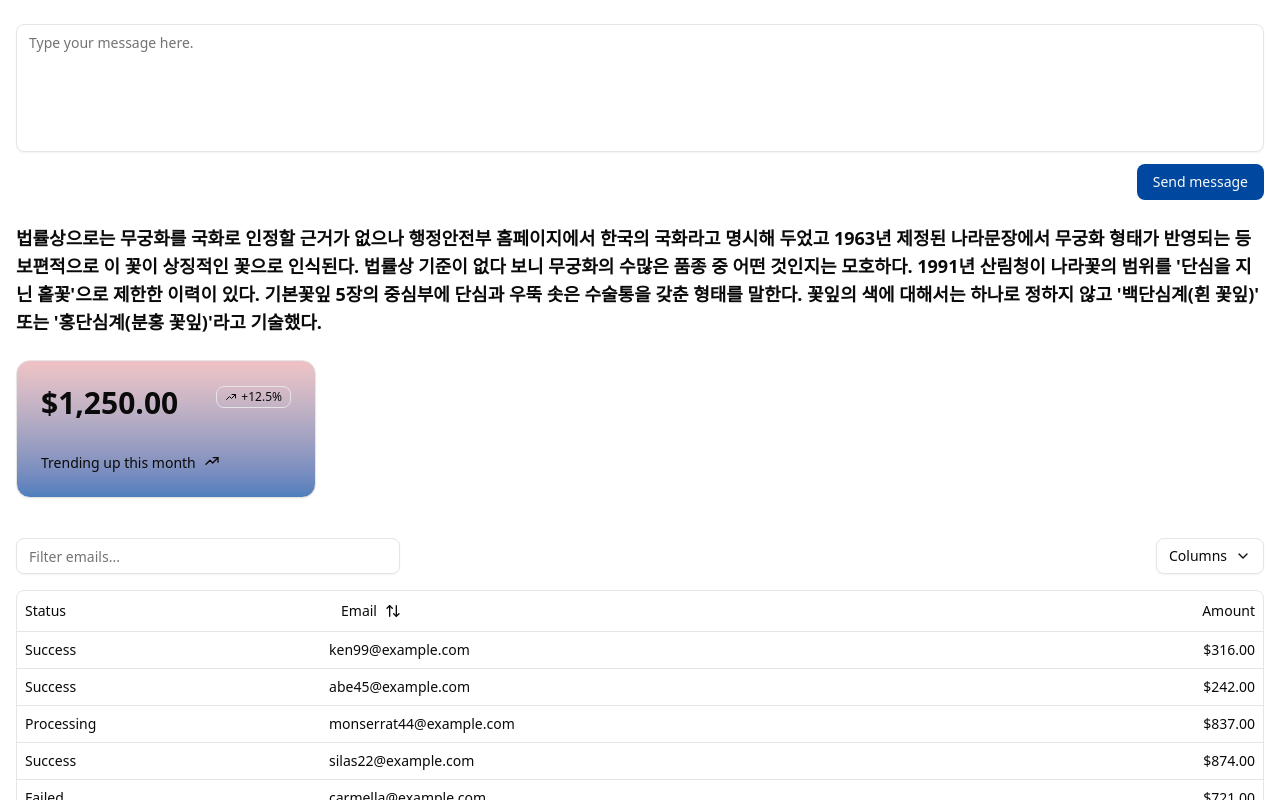
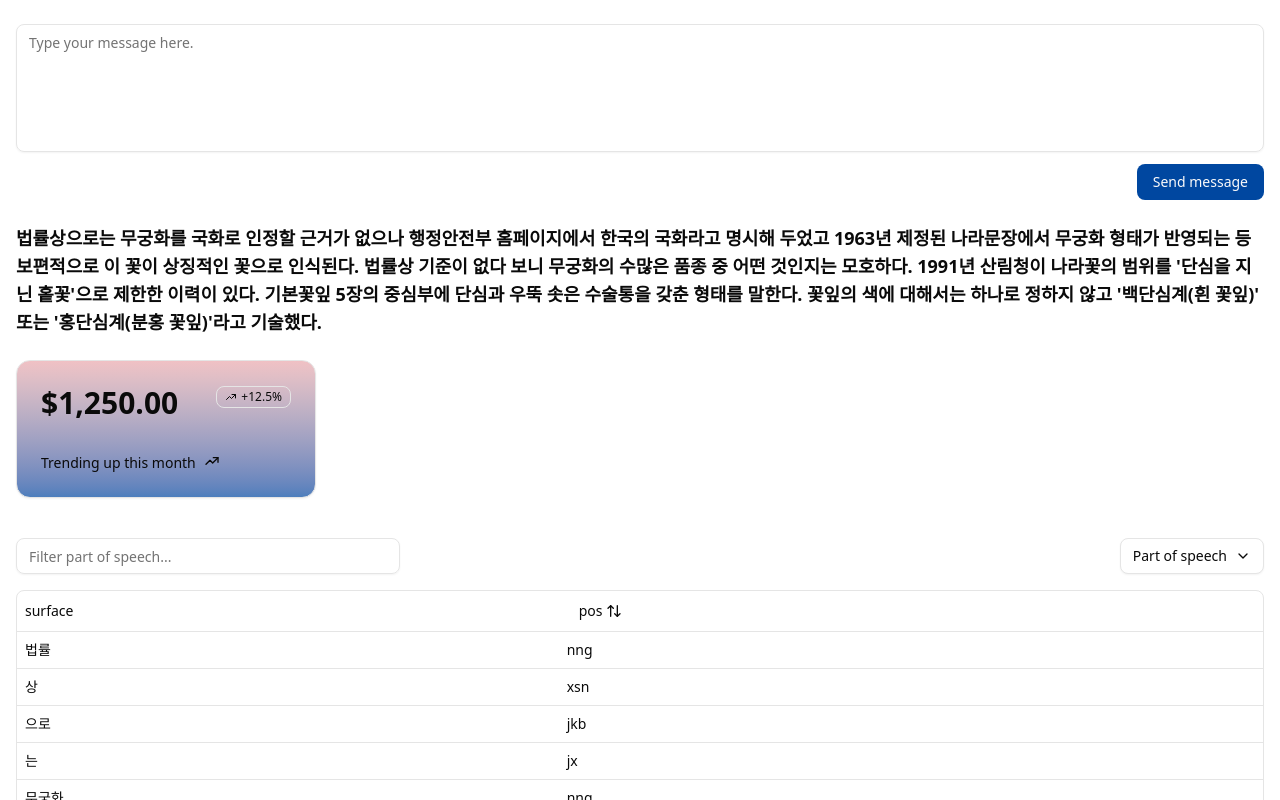
Before and after one commit to yakovglee/handoum, a React (Vite) app: page / in a window 1280 px wide. Shown: the top 800 px of the page. Built offline with nearby package versions, Linux system fonts and the light colour scheme.

Commit message:
add table w filtering by pos

```diff
--- a/src/App.tsx
+++ b/src/App.tsx
@@ -2,6 +2,7 @@ import { SectionCards } from "./components/section-cards";
 import { DataTableDemo } from "./components/table";
 import { TextareaWithButton } from "./components/text-area";
 import { TypographyLarge } from "./components/typography";
+import { data } from "./utils/response";
 
 function App() {
   return (
@@ -21,9 +22,10 @@ function App() {
           </TypographyLarge>
 
           <SectionCards />
-          <DataTableDemo />
+
+          <DataTableDemo data={data} />
         </div>
-      </div>ß
+      </div>
     </div>
   );
 }
--- a/src/components/table.tsx
+++ b/src/components/table.tsx
@@ -29,88 +29,42 @@ import {
   TableHeader,
   TableRow,
 } from "@/components/ui/table";
+import type { Data } from "@/utils/types";
 
-const data: Payment[] = [
+const columns: ColumnDef<Data>[] = [
   {
-    id: "m5gr84i9",
-    amount: 316,
-    status: "success",
-    email: "ken99@example.com",
+    id: "surface",
+    accessorFn: (row) => row.word.surface,
+    header: "surface",
+    cell: ({ getValue }) => (
+      <div className="capitalize">{String(getValue())}</div>
+    ),
+    enableSorting: false,
   },
   {
-    id: "3u1reuv4",
-    amount: 242,
-    status: "success",
-    email: "Abe45@example.com",
-  },
-  {
-    id: "derv1ws0",
-    amount: 837,
-    status: "processing",
-    email: "Monserrat44@example.com",
-  },
-  {
-    id: "5kma53ae",
-    amount: 874,
-    status: "success",
-    email: "Silas22@example.com",
-  },
-  {
-    id: "bhqecj4p",
-    amount: 721,
-    status: "failed",
-    email: "carmella@example.com",
+    id: "pos",
+    accessorFn: (row) => row.word.pos,
+    header: ({ column }) => (
+      <Button
+        variant="ghost"
+        onClick={() => column.toggleSorting(column.getIsSorted() === "asc")}
+        className="gap-1"
+      >
+        pos
+        <ArrowUpDown className="h-4 w-4" />
+      </Button>
+    ),
+    cell: ({ getValue }) => (
+      <div className="lowercase">{String(getValue())}</div>
+    ),
   },
 ];
 
-export type Payment = {
-  id: string;
-  amount: number;
-  status: "pending" | "processing" | "success" | "failed";
-  email: string;
-};
+interface DataTableDemoProps {
+  data: Data[];
+}
 
-export const columns: ColumnDef<Payment>[] = [
-  {
-    accessorKey: "status",
-    header: "Status",
-    cell: ({ row }) => (
-      <div className="capitalize">{row.getValue("status")}</div>
-    ),
-  },
-  {
-    accessorKey: "email",
-    header: ({ column }) => {
-      return (
-        <Button
-          variant="ghost"
-          onClick={() => column.toggleSorting(column.getIsSorted() === "asc")}
-        >
-          Email
-          <ArrowUpDown />
-        </Button>
-      );
-    },
-    cell: ({ row }) => <div className="lowercase">{row.getValue("email")}</div>,
-  },
-  {
-    accessorKey: "amount",
-    header: () => <div className="text-right">Amount</div>,
-    cell: ({ row }) => {
-      const amount = parseFloat(row.getValue("amount"));
-
-      // Format the amount as a dollar amount
-      const formatted = new Intl.NumberFormat("en-US", {
-        style: "currency",
-        currency: "USD",
-      }).format(amount);
-
-      return <div className="text-right font-medium">{formatted}</div>;
-    },
-  },
-];
-
-export function DataTableDemo() {
+export function DataTableDemo({ data }: DataTableDemoProps) {
   const [sorting, setSorting] = React.useState<SortingState>([]);
   const [columnFilters, setColumnFilters] = React.useState<ColumnFiltersState>(
     []
@@ -138,38 +92,41 @@ export function DataTableDemo() {
     },
   });
 
+  const uniquePosValues = React.useMemo(() => {
+    const all = new Set<string>();
+    data.forEach((d) => all.add(d.word.pos));
+    return Array.from(all);
+  }, [data]);
+
   return (
     <div className="w-full px-4">
       <div className="flex items-center py-4">
         <Input
-          placeholder="Filter emails..."
-          value={(table.getColumn("email")?.getFilterValue() as string) ?? ""}
+          placeholder="Filter part of speech..."
+          value={(table.getColumn("pos")?.getFilterValue() as string) ?? ""}
           onChange={(event) =>
-            table.getColumn("email")?.setFilterValue(event.target.value)
+            table.getColumn("pos")?.setFilterValue(event.target.value)
           }
           className="max-w-sm"
         />
         <DropdownMenu>
           <DropdownMenuTrigger asChild>
             <Button variant="outline" className="ml-auto">
-              Columns <ChevronDown />
+              Part of speech <ChevronDown />
             </Button>
           </DropdownMenuTrigger>
-          <DropdownMenuContent align="end">
-            {table
-              .getAllColumns()
-              .filter((column) => column.getCanHide())
-              .map((column) => {
+          <DropdownMenuContent align="end" className="h-50">
+            {uniquePosValues.map((pos) => {
               return (
                 <DropdownMenuCheckboxItem
-                    key={column.id}
+                  key={pos}
                   className="capitalize"
-                    checked={column.getIsVisible()}
-                    onCheckedChange={(value) =>
-                      column.toggleVisibility(!!value)
+                  checked={table.getColumn("pos")?.getFilterValue() === pos}
+                  onCheckedChange={() =>
+                    table.getColumn("pos")?.setFilterValue(pos)
                   }
                 >
-                    {column.id}
+                  {pos}
                 </DropdownMenuCheckboxItem>
               );
             })}
```
Lines whose indentation alone changed are shown as unchanged.
